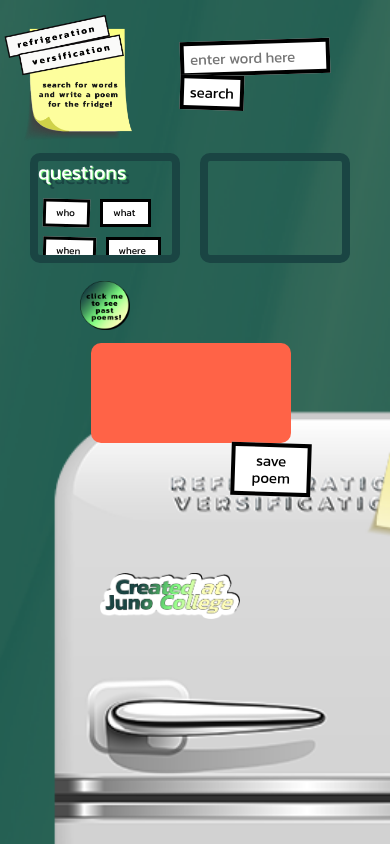
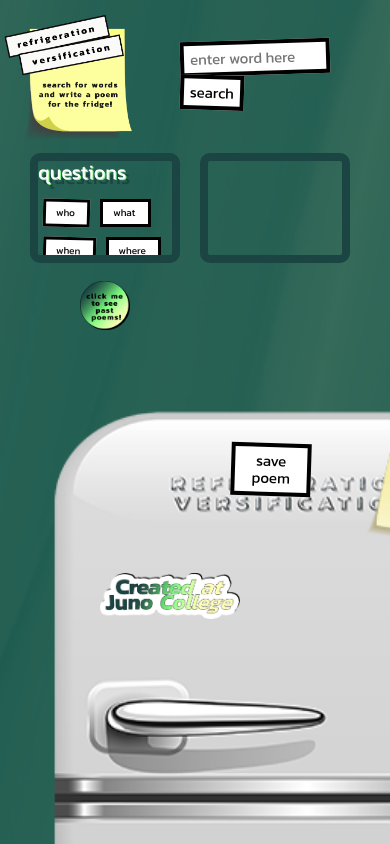
Before and after one commit to AndrewCraig101/RefrigerationVersification, a React (Create React App) app: page / in a window 390 px wide. Shown: the top 844 px of the page. Built offline with nearby package versions, Linux system fonts and the light colour scheme.

Commit message:
removed tomato background color

```diff
--- a/src/App.css
+++ b/src/App.css
@@ -592,13 +592,11 @@ li:focus {
 }
 @media(max-width: 490px) {
   .poemArea{
-    background-color: tomato;
     height: 100px;
   }
 }
 @media(max-width: 395px) {
   .poemArea{
-    background-color: tomato;
     max-width: 200px;
     height: 100px;
   }
```
